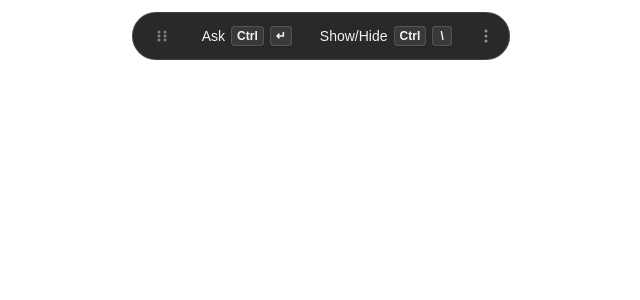
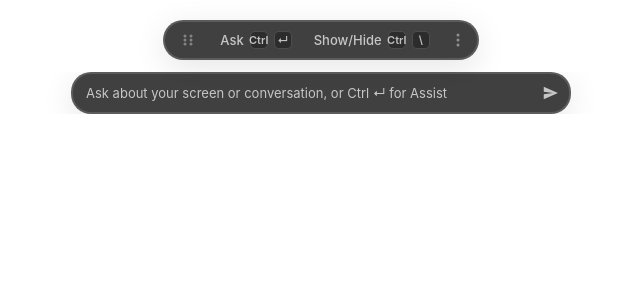
Before and after one commit to saif0200/lens-app, a React (Vite) app: page / in a window 1280 px wide. Both pictures are taken after a click on the button "Ask". Shown: the top 300 px of the page, without its empty margins (319-959 px from the left). Built offline with nearby package versions, Linux system fonts and the light colour scheme; the HTML template or start-up script is replaced by a standard one.

Commit message:
Update window height and add input functionality with styling adjustments

```diff
--- a/src-tauri/tauri.conf.json
+++ b/src-tauri/tauri.conf.json
@@ -14,11 +14,12 @@
       {
         "title": "lens-app",
         "width": 500,
-        "height": 80,
+        "height": 180,
         "transparent": true,
         "decorations": false,
         "alwaysOnTop": true,
-        "resizable": false
+        "resizable": false,
+        "shadow": false
       }
     ],
     "security": {
--- a/src/App.css
+++ b/src/App.css
@@ -1,69 +1,54 @@
-/* CSS Variables for easy customization */
 :root {
-  /* Colors */
   --bg-transparent: transparent;
-  --toolbar-bg: rgba(30, 30, 32, 0.95);
-  --toolbar-border: rgba(255, 255, 255, 0.12);
-  --text-primary: rgba(255, 255, 255, 0.95);
+  --toolbar-bg: rgba(0, 0, 0, 0.75);
+  --toolbar-border: rgba(255, 255, 255, 0.15);
+  --text-primary: #ffffff;
   --text-secondary: rgba(255, 255, 255, 0.7);
-  --segment-hover: rgba(255, 255, 255, 0.08);
-  --segment-active: rgba(255, 255, 255, 0.12);
-  --keycap-bg: rgba(255, 255, 255, 0.08);
+  --segment-hover: rgba(255, 255, 255, 0.1);
+  --segment-active: rgba(255, 255, 255, 0.15);
+  --keycap-bg: rgba(0, 0, 0, 0.3);
   --keycap-border: rgba(255, 255, 255, 0.15);
   --focus-ring: rgba(99, 179, 237, 0.6);
 
-  /* Spacing */
-  --toolbar-padding: 6px;
-  --segment-gap: 4px;
-  --segment-padding-x: 12px;
-  --segment-padding-y: 8px;
-  --keycap-size: 20px;
-  --keycap-gap: 4px;
+  --toolbar-padding: 4px;
+  --segment-gap: 2px;
+  --segment-padding-x: 10px;
+  --segment-padding-y: 6px;
+  --keycap-size: 18px;
 
-  /* Border Radius */
-  --toolbar-radius: 24px;
-  --segment-radius: 18px;
-  --keycap-radius: 4px;
+  --toolbar-radius: 20px;
+  --segment-radius: 16px;
+  --keycap-radius: 5px;
 
-  /* Shadows */
   --toolbar-glow: 0 0 0 1px var(--toolbar-border) inset;
 }
 
-/* Reset and base styles */
 * {
   margin: 0;
   padding: 0;
   box-sizing: border-box;
-}
-
-html,
-body {
-  width: 100%;
-  height: 100%;
-  overflow: hidden;
   font-family: -apple-system, BlinkMacSystemFont, "Segoe UI", Roboto,
-               "Helvetica Neue", Arial, sans-serif;
+    "Helvetica Neue", Arial, sans-serif;
   -webkit-font-smoothing: antialiased;
   -moz-osx-font-smoothing: grayscale;
 }
 
-body {
-  background: var(--bg-transparent);
-}
-
-/* App container */
+html,
+body,
 .app {
   width: 100%;
   height: 100%;
+  background: var(--bg-transparent);
+  overflow: hidden;
+}
+
+.app {
   display: flex;
   flex-direction: column;
   align-items: center;
-  justify-content: flex-start;
-  padding: 12px;
-  background: var(--bg-transparent);
+  padding-top: 20px;
 }
 
-/* Toolbar */
 .toolbar {
   display: flex;
   align-items: center;
@@ -71,13 +56,10 @@ body {
   padding: var(--toolbar-padding);
   background: var(--toolbar-bg);
   border-radius: var(--toolbar-radius);
-  box-shadow: var(--toolbar-glow);
-  backdrop-filter: blur(20px);
-  -webkit-backdrop-filter: blur(20px);
-  overflow: hidden;
+  box-shadow: var(--toolbar-glow), 0 8px 32px rgba(0, 0, 0, 0.1);
+  border: 1px solid var(--toolbar-border);
 }
 
-/* Toolbar segments (buttons) */
 .toolbar-segment {
   display: flex;
   align-items: center;
@@ -87,10 +69,10 @@ body {
   border: none;
   border-radius: var(--segment-radius);
   color: var(--text-secondary);
-  font-size: 14px;
+  font-size: 13px;
   font-weight: 500;
   cursor: pointer;
-  transition: all 0.2s ease;
+  transition: background 0.2s ease, color 0.2s ease;
   white-space: nowrap;
   user-select: none;
   -webkit-user-select: none;
@@ -104,7 +86,6 @@ body {
 
 .toolbar-segment:active {
   background: var(--segment-active);
-  transform: scale(0.98);
 }
 
 .toolbar-segment:focus-visible {
@@ -112,12 +93,10 @@ body {
   outline-offset: 2px;
 }
 
-/* Drag handle specific styles */
 .drag-handle {
   cursor: grab;
-  padding: var(--segment-padding-y) 16px;
+  padding: var(--segment-padding-y) 12px;
   -webkit-app-region: drag;
-  min-width: 48px;
 }
 
 .drag-handle:active {
@@ -125,90 +104,126 @@ body {
 }
 
 .drag-handle svg {
-  opacity: 0.6;
+  opacity: 0.5;
   pointer-events: none;
+  transition: opacity 0.2s ease;
 }
 
 .drag-handle:hover svg {
-  opacity: 0.9;
-}
-
-/* Action buttons */
-.toolbar-action {
-  color: var(--text-primary);
+  opacity: 0.8;
 }
 
 .action-label {
-  font-size: 14px;
-  font-weight: 500;
+  font-size: 13px;
 }
 
-/* Keycaps */
 .keycap {
   display: inline-flex;
   align-items: center;
   justify-content: center;
-  min-width: var(--keycap-size);
+  width: var(--keycap-size);
   height: var(--keycap-size);
-  padding: 0 5px;
   background: var(--keycap-bg);
   border: 1px solid var(--keycap-border);
   border-radius: var(--keycap-radius);
-  font-size: 12px;
+  font-size: 11px;
   font-weight: 600;
-  color: var(--text-primary);
-  box-shadow: 0 1px 2px rgba(0, 0, 0, 0.2);
+  color: var(--text-secondary);
 }
 
-/* Menu button */
 .toolbar-menu {
-  padding: var(--segment-padding-y) 10px;
+  padding: var(--segment-padding-y) 8px;
 }
 
 .toolbar-menu svg {
-  opacity: 0.7;
+  opacity: 0.6;
+  transition: opacity 0.2s ease;
 }
 
 .toolbar-menu:hover svg {
   opacity: 1;
 }
 
-/* Responsive adjustments */
-@media (max-width: 500px) {
-  .toolbar {
-    font-size: 13px;
-  }
 
-  .action-label {
-    font-size: 13px;
-  }
 
-  .keycap {
-    font-size: 11px;
-    min-width: 18px;
-    height: 18px;
+.input-container {
+  max-height: 0;
+  opacity: 0;
+  overflow: hidden;
+  transition: max-height 0.3s ease-in-out, opacity 0.3s ease-in-out,
+    margin-top 0.3s ease-in-out;
+  width: 100%;
+  display: flex;
+  justify-content: center;
+}
+
+.app.with-input .input-container {
+  max-height: 100px;
+  opacity: 1;
+  margin-top: 12px;
+}
+
+.input-wrapper {
+  display: flex;
+  align-items: center;
+  gap: var(--segment-gap);
+  padding: var(--toolbar-padding);
+  background: var(--toolbar-bg);
+  border-radius: var(--toolbar-radius);
+  box-shadow: var(--toolbar-glow), 0 8px 32px rgba(0, 0, 0, 0.1);
+  border: 1px solid var(--toolbar-border);
+  width: 500px;
+  max-width: 90%;
+}
+
+.input-wrapper input {
+  flex-grow: 1;
+  padding: var(--segment-padding-y) var(--segment-padding-x);
+  background: transparent;
+  border: none;
+  color: var(--text-primary);
+  font-size: 13px;
+}
+
+.input-wrapper input:focus {
+  outline: none;
+}
+
+.input-wrapper input::placeholder {
+  color: var(--text-secondary);
+}
+
+.send-button {
+  display: flex;
+  align-items: center;
+  justify-content: center;
+  padding: 6px;
+  background: transparent;
+  border: none;
+  border-radius: var(--segment-radius);
+  color: var(--text-secondary);
+  cursor: pointer;
+  transition: background 0.2s ease, color 0.2s ease;
+}
+
+.send-button:hover {
+  background: var(--segment-hover);
+  color: var(--text-primary);
+}
+
+.send-button:active {
+  background: var(--segment-active);
+}
+
+.send-button svg {
+  width: 20px;
+  height: 20px;
+  fill: currentColor;
+}
+
+@media (prefers-reduced-motion: reduce) {
+  * {
+    animation: none !important;
+    transition: none !important;
   }
 }
-
-/* Accessibility - High contrast mode support */
-@media (prefers-contrast: high) {
-  :root {
-    --toolbar-border: rgba(255, 255, 255, 0.3);
-    --text-primary: #ffffff;
-    --text-secondary: rgba(255, 255, 255, 0.9);
-    --keycap-border: rgba(255, 255, 255, 0.4);
-  }
-
-  .toolbar-segment:focus-visible {
-    outline-width: 3px;
-  }
-}
-
-/* Accessibility - Reduced motion */
-@media (prefers-reduced-motion: reduce) {
-  * {
-    animation-duration: 0.01ms !important;
-    animation-iteration-count: 1 !important;
-    transition-duration: 0.01ms !important;
-  }
-}
--- a/src/App.tsx
+++ b/src/App.tsx
@@ -1,8 +1,9 @@
+import { useState } from "react";
 import "./App.css";
 import { invoke } from "@tauri-apps/api/core";
 
 function App() {
-
+  const [showInput, setShowInput] = useState(false);
   const isMac = navigator.platform.toUpperCase().includes("MAC");
   const modKey = isMac ? "⌘" : "Ctrl";
 
@@ -10,8 +11,12 @@ function App() {
     invoke("toggle_window");
   };
 
+  const handleAsk = () => {
+    setShowInput(!showInput);
+  };
+
   return (
-    <div className="app">
+    <div className={`app ${showInput ? "with-input" : ""}`}>
       <div className="toolbar">
         <button
           className="toolbar-segment drag-handle"
@@ -39,7 +44,8 @@ function App() {
         <button
           className="toolbar-segment toolbar-action"
           data-tauri-drag-region-disabled
-          aria-label="Ask (inactive)"
+          aria-label="Ask"
+          onClick={handleAsk}
         >
           <span className="action-label">Ask</span>
           <span className="keycap">{modKey}</span>
@@ -77,6 +83,29 @@ function App() {
           </svg>
         </button>
       </div>
+
+      <div className="input-container">
+        <div className="input-wrapper">
+          <input
+            type="text"
+            placeholder={`Ask about your screen or conversation, or ${modKey} ↵ for Assist`}
+          />
+          <button className="send-button" aria-label="Send">
+            <svg
+              width="24"
+              height="24"
+              viewBox="0 0 24 24"
+              fill="none"
+              xmlns="http://www.w3.org/2000/svg"
+            >
+              <path
+                d="M4.5 19.5L21.5 12L4.5 4.5V10.5L15.5 12L4.5 13.5V19.5Z"
+                fill="currentColor"
+              />
+            </svg>
+          </button>
+        </div>
+      </div>
     </div>
   );
 }
```
